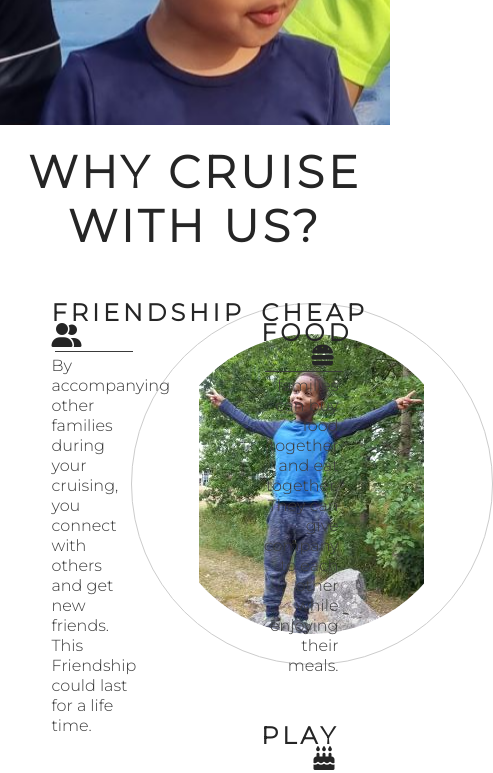
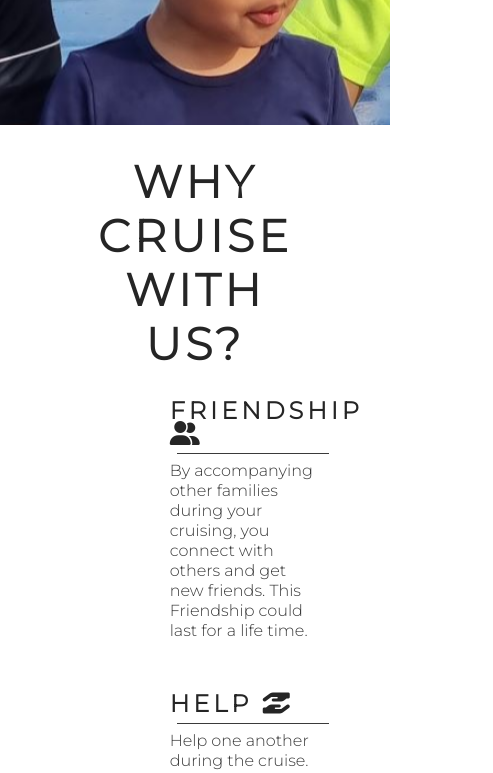
Before and after one commit to Bulle1982/My_PortfolioProject_1, a plain HTML site: page index.html in a window 390 px wide. Shown: the part 700-1473 px from the top of the page, 493 px wide, since content can reach past the window. Drawn offline with Linux system fonts and the light colour scheme.

Commit message:
Add style to cruise ethics for responsiveness for screen from 1016px and down

```diff
--- a/assets/css/style.css
+++ b/assets/css/style.css
@@ -232,3 +232,33 @@ footer {
 #photos > img {
     width: 100%;
 }
+
+/* Media queries*/
+
+/* For larger to medium screens size from 1016px wide and down*/
+
+@media  screen and (max-width: 1016px) {
+    #cruise-ethics {
+        width: 65%;
+        height: 1200px;
+        margin: 0 auto;
+    }
+
+    #welcome {
+        padding: 30px 0;
+        margin: 0;
+    }
+
+    #left-about, #right-about {
+        width: 100%;
+        float: left;
+        padding: 0;
+    }
+
+    #center-about {
+        clear: both;
+        width: 100%;
+        float: left;
+        padding: 0;
+    }
+}
--- a/index.html
+++ b/index.html
@@ -99,14 +99,14 @@
             <h3>05.30</h3>
         </div>
         <div>
-            <h2>Lagersberg <i class="fa-brands fa-confluence"></i></h2>
+            <h2>Lagers <i class="fa-brands fa-confluence"></i></h2>
             <h3>Torsdagar</h3>
             <h3>2 timmar</h3>
             <h3>Mötesplats</h3>
             <h3>05.30</h3>
         </div>
         <div>
-            <h2>Brunnsbacken <i class="fa-brands fa-confluence"></i></h2>
+            <h2>Brunns <i class="fa-brands fa-confluence"></i></h2>
             <h3>Lördagar</h3>
             <h3>2 timmar</h3>
             <h3>Mötesplats</h3>
```
